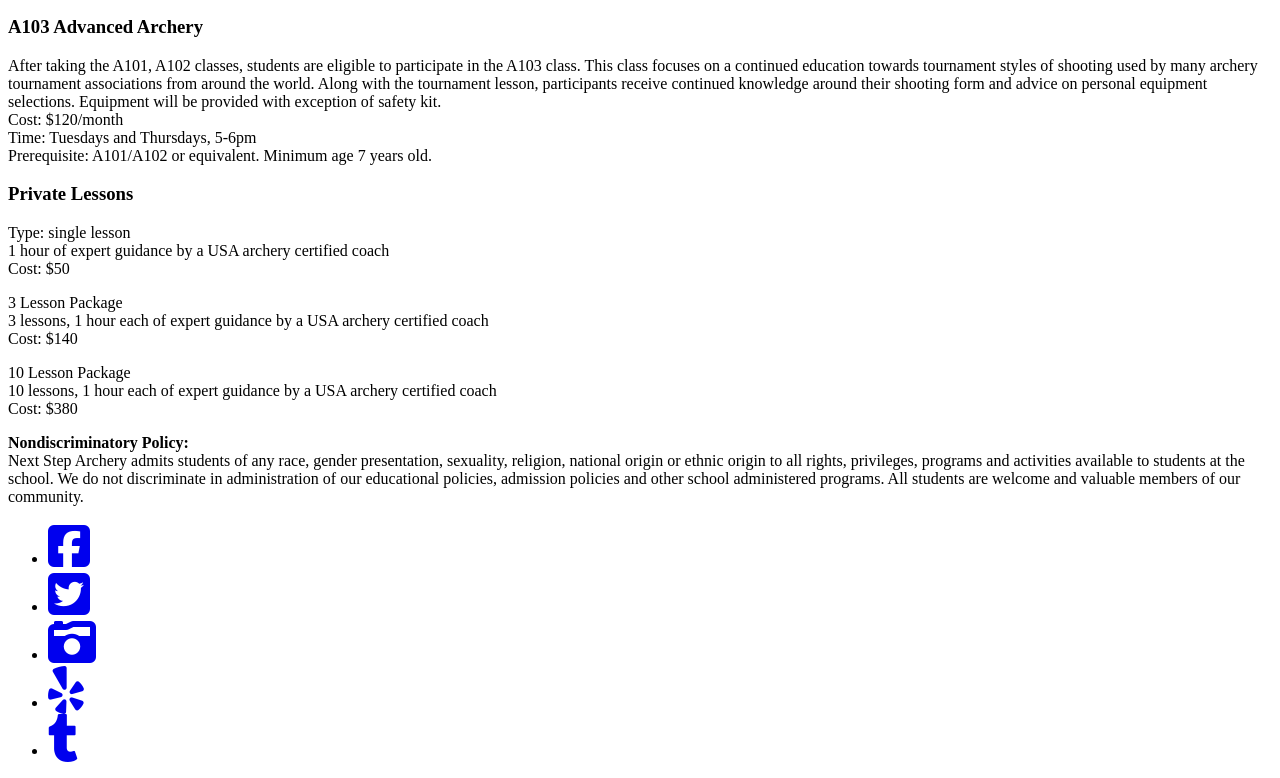
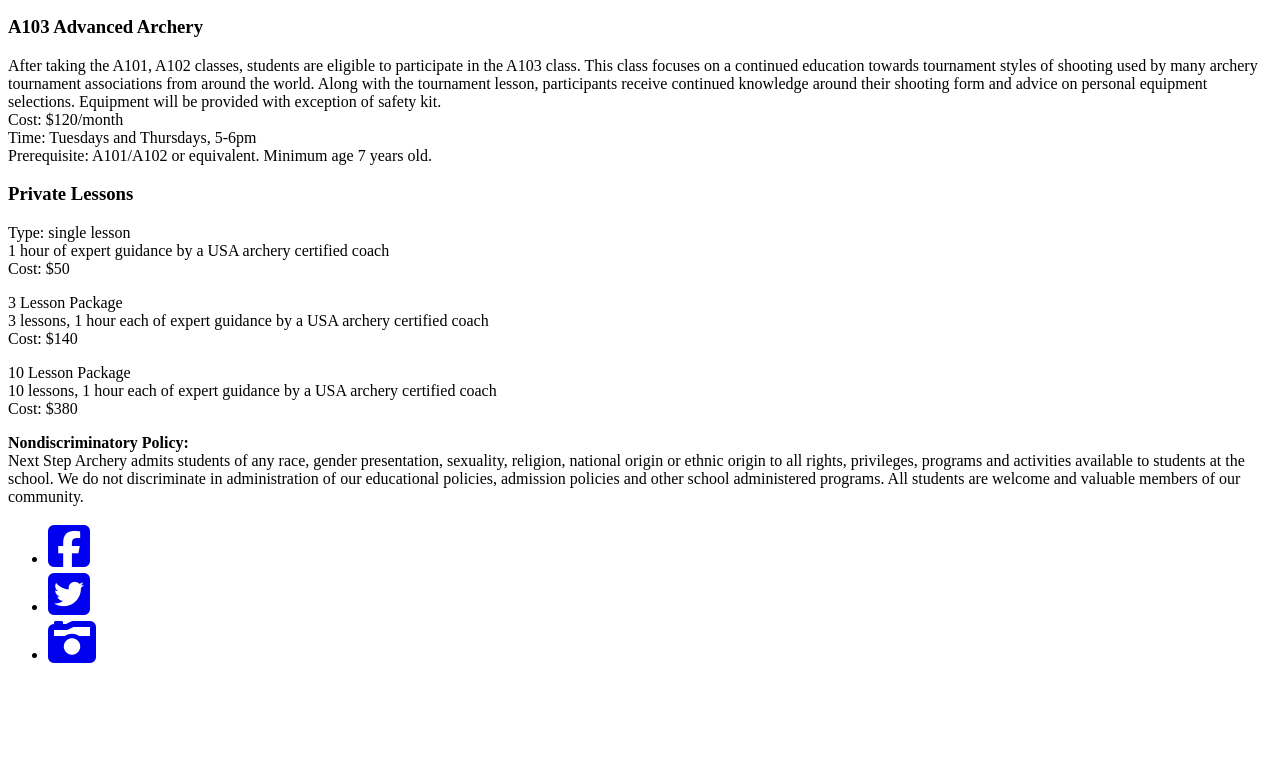
Before and after one commit to pinedaa04/stp-archery, a plain HTML site: page stp-classes.html in a window 1280 px wide. Shown: the part 1430-2208 px from the top of the page. After the commit the page ends 2112 px from the top, so only its background shows below. Drawn offline with Linux system fonts and the light colour scheme.

Commit message:
social media showing

```diff
--- a/stp-classes.html
+++ b/stp-classes.html
@@ -2,7 +2,7 @@
 <html lang="en">
   <head>
       <meta charset="utf-8">
-    <title>Straight To The Point Archery</title>
+    <title>STP|Classes</title>
     <script src="https://use.fontawesome.com/9bbd57e3b8.js"></script>
     <link href="https://fonts.googleapis.com/css?family=Bitter|Open+Sans+Condensed:300|PT+Sans|Ubuntu" rel="stylesheet">
   </head>
@@ -86,9 +86,8 @@
         <li><a href="https://facebook.com"><i class="fa fa-facebook-square fa-3x"></i></a></li>
         <li><a href="https://twitter.com"><i class="fa fa-twitter-square fa-3x"></i></a></li>
         <li><a href="https://instagram.com"><i class="fa fa-camera-retro fa-3x"></i></a></li>
-            <li><a href="https://yelp.com"><i class="fa fa-yelp fa-3x"></i></a></li>
-            <li> <a href="http://tumblr.com"><i class= "fa fa-tumblr fa-3x"></i></a></li>
       </ul>
     </div>
     </footer>
   </body>
+</html>
```
Also changed, not shown: stp-contact.html (+2 -4 lines), stp-instructors.html (+1 -1 lines), stp-main.html (+2 -3 lines). Lines whose indentation alone changed are shown as unchanged.
